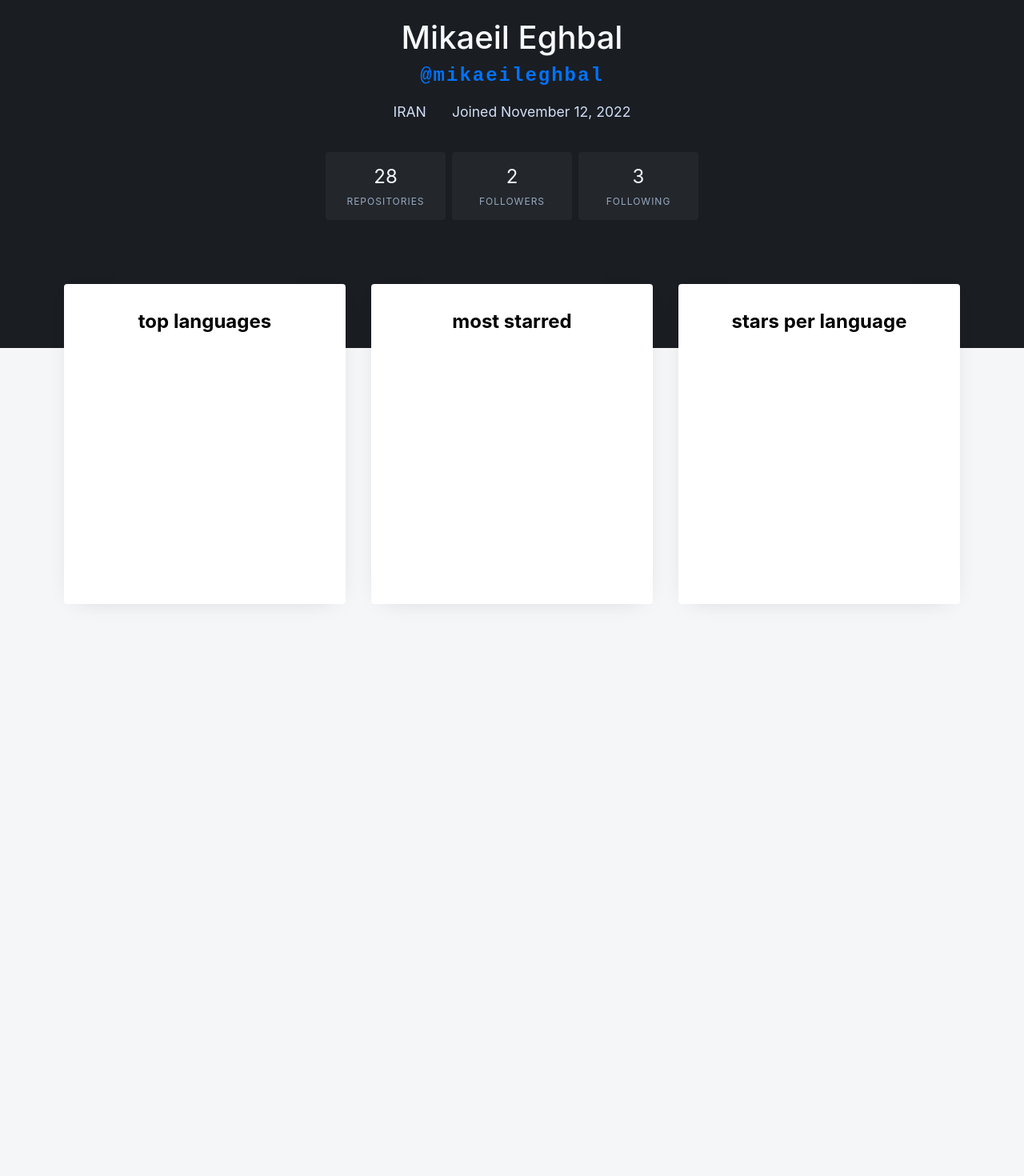
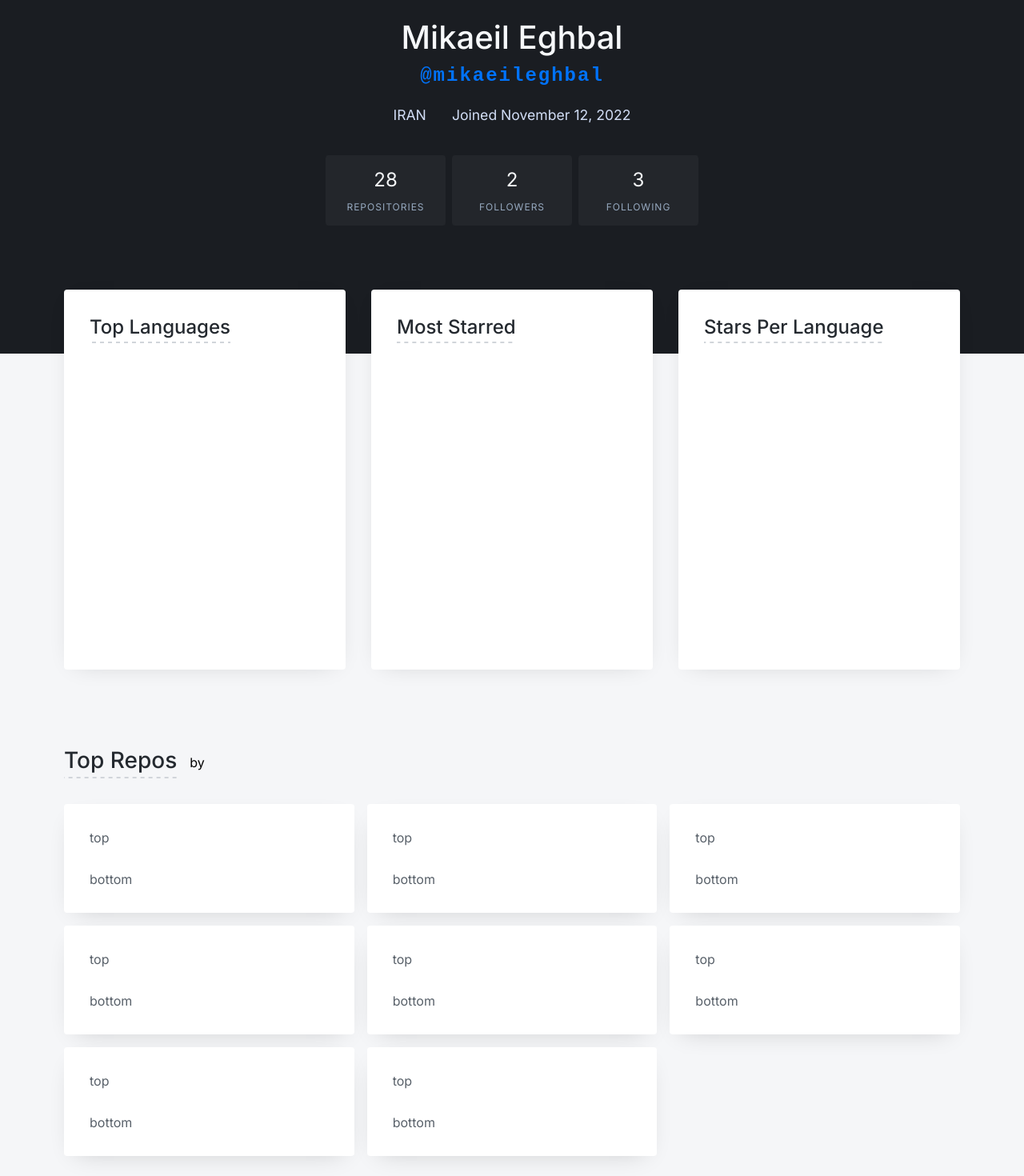
Before and after one commit to mikaeileghbal/github-user-profile, a React (Create React App) app: page / in a window 1280 px wide. Shown: the part 200-1670 px from the top of the page at 80% size. Before the commit the page ends 1003 px from the top, so only its background shows below. Built offline with nearby package versions, Linux system fonts and the light colour scheme.

Commit message:
Add Repo component and styles

```diff
--- a/src/App.js
+++ b/src/App.js
@@ -1,30 +1,23 @@
 import { useState } from "react";
 import "./App.css";
+import Chart from "./components/chart/Chart";
+import Repo from "./components/repo/Repo";
 import SearchFrom from "./components/search-form/SearchFrom";
 import GitHubUser from "./components/user/GitHubUser";
 
 function App() {
-  const [login, setLogin] = useState("mikaeil");
+  const [login, setLogin] = useState("mikaeileghbal");
 
   return (
     <div className="App">
-      <main className="section main">
-        {login && <GitHubUser login="mikaeileghbal" />}
-        {!login && <SearchFrom />}
-      </main>
-      <section className="section charts">
-        <div className="charts_container">
-          <div className="chart">
-            <h1>top languages</h1>
-          </div>
-          <div className="chart">
-            <h1>most starred</h1>
-          </div>
-          <div className="chart">
-            <h1>stars per language</h1>
-          </div>
-        </div>
-      </section>
+      {!login && <SearchFrom />}
+      {login && (
+        <>
+          <GitHubUser login="mikaeileghbal" />
+          <Chart />
+          <Repo />
+        </>
+      )}
     </div>
   );
 }
--- /dev/null
+++ b/src/components/chart/Chart.js
@@ -0,0 +1,20 @@
+import React from "react";
+import "./styles.css";
+
+export default function Chart() {
+  return (
+    <section className="section charts">
+      <div className="charts_container">
+        <div className="chart">
+          <h2 className="header">top languages</h2>
+        </div>
+        <div className="chart">
+          <h2 className="header">most starred</h2>
+        </div>
+        <div className="chart">
+          <h2 className="header">stars per language</h2>
+        </div>
+      </div>
+    </section>
+  );
+}
--- /dev/null
+++ b/src/components/chart/styles.css
@@ -0,0 +1,40 @@
+/* charts styles move to own file */
+section {
+  padding: 3rem 5rem;
+}
+
+.charts_container {
+  display: grid;
+  grid-template-columns: repeat(auto-fill, minmax(300px, 1fr));
+  justify-content: center;
+  gap: 2rem;
+  margin-top: -8rem;
+}
+
+.chart {
+  text-align: left;
+  padding: 2em;
+  height: 475px;
+  border-radius: 4px;
+  background-color: white;
+  box-shadow: 0 5px 30px -15px rgba(0, 0, 0, 0.2);
+}
+
+.chart .header {
+  display: inline-block;
+  margin: 0px;
+  font-size: 1.5rem;
+  font-weight: 500;
+  color: #24292f;
+  text-transform: capitalize;
+  background-image: linear-gradient(
+    90deg,
+    rgb(209, 213, 218) 50%,
+    rgba(255, 255, 255, 0) 0px
+  );
+  background-position: center bottom;
+  background-repeat: repeat-x;
+  background-size: 10px 2px;
+
+  padding-bottom: 6px;
+}
--- /dev/null
+++ b/src/components/repo/Repo.js
@@ -0,0 +1,69 @@
+import React from "react";
+import "./styles.css";
+
+export default function () {
+  return (
+    <section className="repos">
+      <div className="repo_container">
+        <header>
+          <h2 className="header">Top repos</h2>
+          <div>
+            <span>by</span>
+          </div>
+        </header>
+        <div className="repo-list_container">
+          <ul className="repo-list">
+            <li>
+              <a className="repo">
+                <div className="repo_top">top</div>
+                <div>bottom</div>
+              </a>
+            </li>
+            <li>
+              <a className="repo">
+                <div className="repo_top">top</div>
+                <div>bottom</div>
+              </a>
+            </li>
+            <li>
+              <a className="repo">
+                <div className="repo_top">top</div>
+                <div>bottom</div>
+              </a>
+            </li>
+            <li>
+              <a className="repo">
+                <div className="repo_top">top</div>
+                <div>bottom</div>
+              </a>
+            </li>
+            <li>
+              <a className="repo">
+                <div className="repo_top">top</div>
+                <div>bottom</div>
+              </a>
+            </li>
+            <li>
+              <a className="repo">
+                <div className="repo_top">top</div>
+                <div>bottom</div>
+              </a>
+            </li>
+            <li>
+              <a className="repo">
+                <div className="repo_top">top</div>
+                <div>bottom</div>
+              </a>
+            </li>
+            <li>
+              <a className="repo">
+                <div className="repo_top">top</div>
+                <div>bottom</div>
+              </a>
+            </li>
+          </ul>
+        </div>
+      </div>
+    </section>
+  );
+}
--- /dev/null
+++ b/src/components/repo/styles.css
@@ -0,0 +1,54 @@
+header {
+  text-align: left;
+  display: flex;
+  align-items: center;
+  margin-bottom: 2rem;
+}
+
+header span {
+  margin: 0 1rem;
+}
+.repos ul {
+  list-style-type: none;
+  display: grid;
+  grid-template-columns: repeat(auto-fill, minmax(300px, 1fr));
+  gap: 1rem;
+}
+
+.repo {
+  display: flex;
+  -webkit-box-pack: justify;
+  justify-content: space-between;
+  flex-direction: column;
+  padding: 2rem;
+  height: 100%;
+  text-align: left;
+  color: rgb(88, 96, 105);
+  background-color: rgb(255, 255, 255);
+  border-radius: 0.25rem;
+  box-shadow: rgba(0, 0, 0, 0.2) 0px 10px 30px -15px;
+  transition: all 200ms cubic-bezier(0.23, 1, 0.32, 1) 0s;
+}
+
+.repo_top {
+  margin-bottom: 2rem;
+}
+
+h2 {
+  display: inline-block;
+  margin: 0px;
+  font-size: 1.75rem;
+  font-weight: 500;
+  color: #24292f;
+  text-transform: capitalize;
+  background-image: linear-gradient(
+    90deg,
+    rgb(209, 213, 218) 50%,
+    rgba(255, 255, 255, 0) 0px
+  );
+  background-position: center bottom;
+  background-repeat: repeat-x;
+  background-size: 10px 2px;
+
+  padding-bottom: 6px;
+}
--- a/src/components/search-form/SearchFrom.js
+++ b/src/components/search-form/SearchFrom.js
@@ -1,12 +1,13 @@
 import React from "react";
+import "./styles.css";
 
 export default function SearchFrom() {
   return (
-    <div>
+    <div className="search-form_container">
       <form>
-        <h1>find your </h1>
-        <h1>github profile</h1>
-        <input type="text" value="Mikaeil" />
+        <img src="./favicon.ico" alt="github" />
+        <label htmlFor="username">find your github profile</label>
+        <input type="text" name="username" className="space-2" />
       </form>
     </div>
   );
--- /dev/null
+++ b/src/components/search-form/styles.css
@@ -0,0 +1,41 @@
+.search-form_container {
+  height: 100vh;
+  background-color: rgb(6, 30, 34);
+  background-image: linear-gradient(rgb(26, 30, 34) 0%, rgb(36, 41, 46) 100%);
+  display: flex;
+  align-items: center;
+  justify-content: center;
+}
+
+form {
+  padding: 2rem;
+  text-align: center;
+  margin-bottom: 20vh;
+  color: var(--white);
+}
+
+label,
+input {
+  display: block;
+}
+label {
+  font-size: 2.5rem;
+  font-weight: 500;
+  margin: 2rem;
+  text-transform: capitalize;
+}
+input {
+  font-family: "Courier New", Courier, monospace;
+  width: 100%;
+  max-width: 600px;
+  color: rgb(121, 184, 255);
+  background-color: rgb(38, 48, 60);
+  border-radius: 4px;
+  outline: 0;
+  border: 0;
+  margin: 0 auto;
+  padding: 1rem;
+  font-size: 2rem;
+  font-weight: 400;
+  text-align: center;
+}
--- a/src/components/user/GitHubUser.js
+++ b/src/components/user/GitHubUser.js
@@ -22,15 +22,22 @@ export default function GitHubUser({ login }) {
 
 function UserDetails({ data }) {
   return (
+    <main className="section main">
       <div className="github_user">
         <div className="profile_avatar">
-        <img className="profile_image" src={data.avatar_url} alt={data.login} />
+          <img
+            className="profile_image"
+            src={data.avatar_url}
+            alt={data.login}
+          />
         </div>
         {data.name && <h1 className="profile_name ">{data.name}</h1>}
         <h3 className="profile_login space-2">@{data.login}</h3>
         <div className="date_wrapper">
           <span className="info">
-          {data.location && <p className="profile_location">{data.location}</p>}
+            {data.location && (
+              <p className="profile_location">{data.location}</p>
+            )}
           </span>
           <span className="info capitalized">Joined {data.join}</span>
         </div>
@@ -49,6 +56,7 @@ function UserDetails({ data }) {
           </div>
         </div>
       </div>
+    </main>
   );
 }
 
--- a/src/components/user/styles.css
+++ b/src/components/user/styles.css
@@ -36,7 +36,7 @@
 
 .date_wrapper {
   color: var(--text-silver);
-  margin: 1em;
+  margin: 1.25em 1em 1em;
   display: flex;
 }
 
@@ -75,7 +75,7 @@
 }
 
 .label {
-  margin-top: 0.75em;
+  margin-top: 1em;
   color: rgba(200, 225, 255, 0.7);
   font-size: 0.75rem;
   font-weight: 400;
@@ -96,24 +96,3 @@
 .capitalized {
   text-transform: capitalize;
 }
-
-/* charts styles move to own file */
-.charts {
-  padding: 3rem 5rem;
-}
-
-.charts_container {
-  display: grid;
-  grid-template-columns: repeat(auto-fill, minmax(300px, 1fr));
-  justify-content: center;
-  gap: 2rem;
-  margin-top: -8rem;
-}
-
-.chart {
-  padding: 2em;
-  height: 400px;
-  border-radius: 4px;
-  background-color: white;
-  box-shadow: 0 5px 30px -15px rgba(0, 0, 0, 0.2);
-}
--- a/src/index.css
+++ b/src/index.css
@@ -1,3 +1,5 @@
+@import url("https://fonts.googleapis.com/css2?family=Inter:wght@200;300;400;500;600;700;800;900&display=swap");
+
 *,
 ::before,
 ::after {
@@ -19,9 +21,10 @@
 
 body {
   margin: 0;
-  font-family: -apple-system, BlinkMacSystemFont, "Segoe UI", "Roboto", "Oxygen",
-    "Ubuntu", "Cantarell", "Fira Sans", "Droid Sans", "Helvetica Neue",
+  font-family: Inter, -apple-system, BlinkMacSystemFont, "Segoe UI", "Roboto",
+    "Oxygen", "Ubuntu", "Cantarell", "Fira Sans", "Droid Sans", "Helvetica Neue",
     sans-serif;
+
   -webkit-font-smoothing: antialiased;
   -moz-osx-font-smoothing: grayscale;
   background-color: var(--gray);
```
Also changed, not shown: src/components/search-form/styes.css (deleted). Lines whose indentation alone changed are shown as unchanged.
